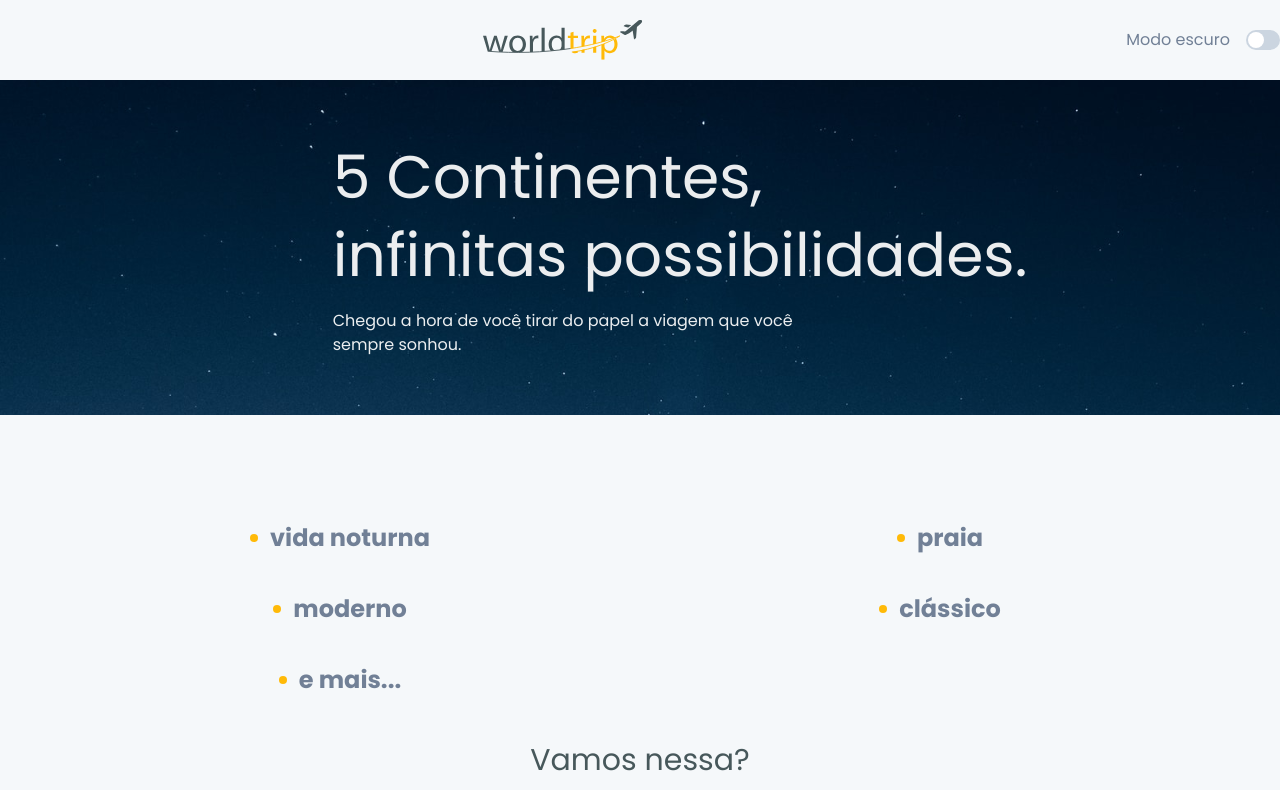
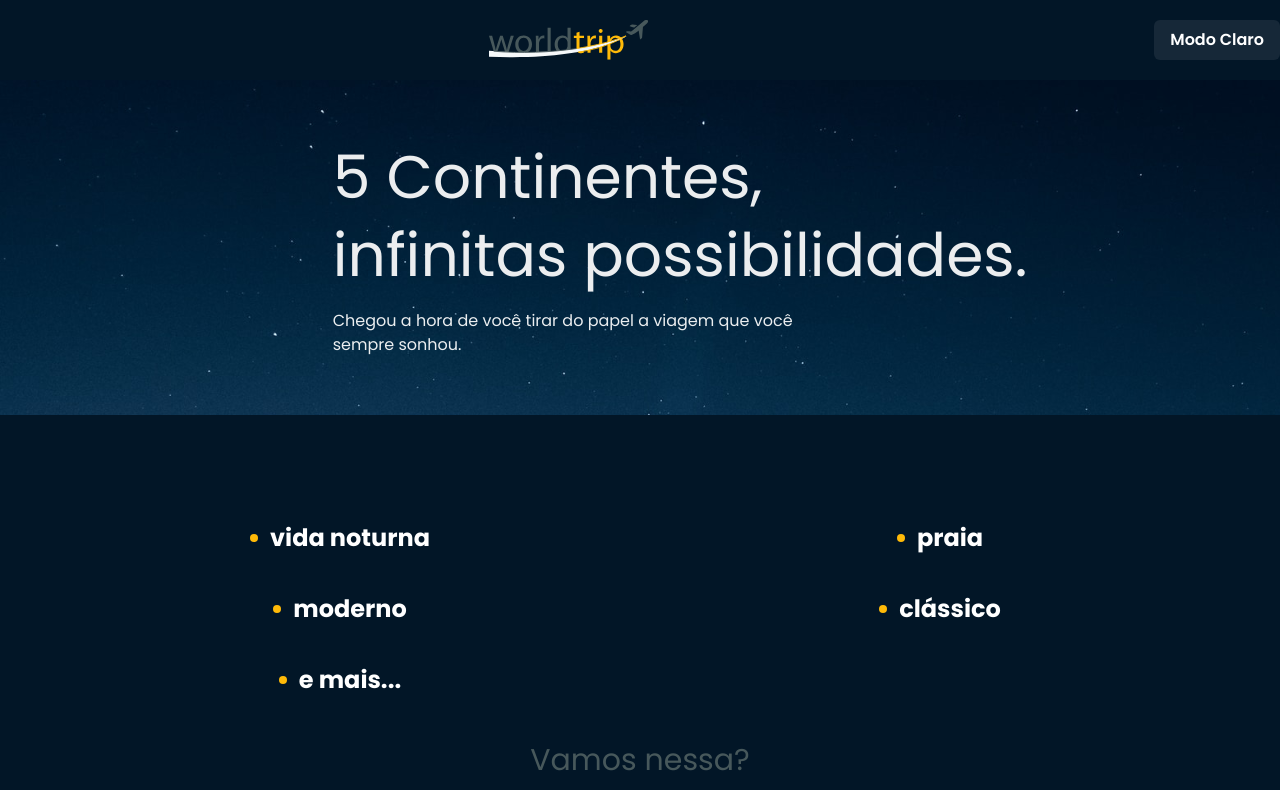
Before and after one commit to adriano-klein/worldtrip, a Next.js app: page / in a window 1280 px wide. Shown: the top 790 px of the page. Built offline with nearby package versions, Linux system fonts and the light colour scheme.

Commit message:
Implementação do tema escuro

```diff
--- a/src/components/Header.tsx
+++ b/src/components/Header.tsx
@@ -1,13 +1,15 @@
-import { Flex, Image, Link, Switch, Text } from "@chakra-ui/react";
+import { Button, Flex, Image, Link, Switch, Text, useColorMode } from "@chakra-ui/react";
 
 export function Header(){
+  const { toggleColorMode, colorMode } = useColorMode()
   return(
     <Flex as='header' dir="column" w="100%" h='20' maxWidth={1440} align="center">
       <Link href="/"  margin="0 auto">
         <Image src="../images/Logo.svg" alt="Logo World Trip" boxSize="160" margin="0 auto"/>
       </Link>
-      <Text>Modo escuro</Text>
-      <Switch ml="4"/>
+      <Button as='button' onClick={toggleColorMode} ml="4">
+        Modo {colorMode === 'light' ? 'Escuro' : 'Claro'}
+      </Button>
     </Flex>
   )
 }
--- a/src/pages/_app.tsx
+++ b/src/pages/_app.tsx
@@ -1,6 +1,6 @@
 import { AppProps } from "next/app";
 import { ChakraProvider } from "@chakra-ui/react"
-import { theme } from "../styles/theme"
+import theme from "../styles/theme"
 import "../styles/global.css";
 
 function MyApp({ Component, pageProps }:AppProps) {
--- a/src/pages/_document.tsx
+++ b/src/pages/_document.js
@@ -1,6 +1,8 @@
-import Document, { Head, Html, Main, NextScript } from "next/document";
+import { ColorModeScript } from "@chakra-ui/react";
+import NextDocument, { Head, Html, Main, NextScript } from "next/document";
+import theme from "../styles/theme"
 
-export default class MyDocument extends Document {
+export default class MyDocument extends NextDocument {
   render() {
     return(
       <Html>
@@ -9,6 +11,7 @@ export default class MyDocument extends Document {
           <link href="https://fonts.googleapis.com/css2?family=Poppins:wght@400;500;600;700&display=swap" rel="stylesheet" />
         </Head>
           <body>
+            <ColorModeScript initialColorMode={theme.config.initialColorMode} />
             <Main/>
             <NextScript />
           </body>
--- a/src/styles/global.css
+++ b/src/styles/global.css
@@ -8,7 +8,6 @@
   }
 
 }
-
 
 .swiper-button-next, .swiper-button-prev {
   color: #FFBA08 !important;
--- a/src/styles/theme.ts
+++ b/src/styles/theme.ts
@@ -1,4 +1,4 @@
-import { extendTheme } from '@chakra-ui/react';
+import { extendTheme, type ThemeConfig } from '@chakra-ui/react';
 
 const breakpoints = {
   sm: '635px',
@@ -7,7 +7,13 @@ const breakpoints = {
   xl: '1800px',
 }
 
-export const theme = extendTheme({
+const config: ThemeConfig = {
+  initialColorMode: 'dark',
+  useSystemColorMode: false
+
+}
+
+const theme = extendTheme({
   colors: {
     gray: {
       "50": '#F5F8FA',
@@ -22,14 +28,17 @@ export const theme = extendTheme({
     body: 'poppins',
   },
   styles: {
-    global: {
+    global: (props) => ({
       body: {
-        bg: 'gray.50',
-        color: 'gray.500',
+        bg: props.colorMode === 'dark' ? '#021627' : 'gray.50',
+        color: props.colorMode === 'dark' ? 'white' : 'gray.500',
         maxWidth: '1440px',
         margin: '0 auto'
       }
-    }
+    })
   },
+  config,
   breakpoints
 })
+
+export default theme
```
